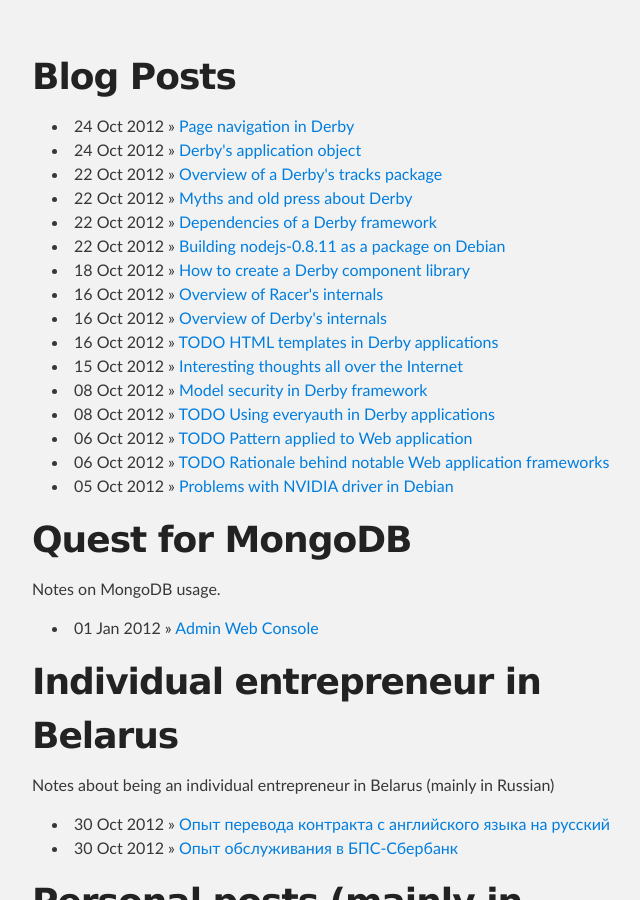
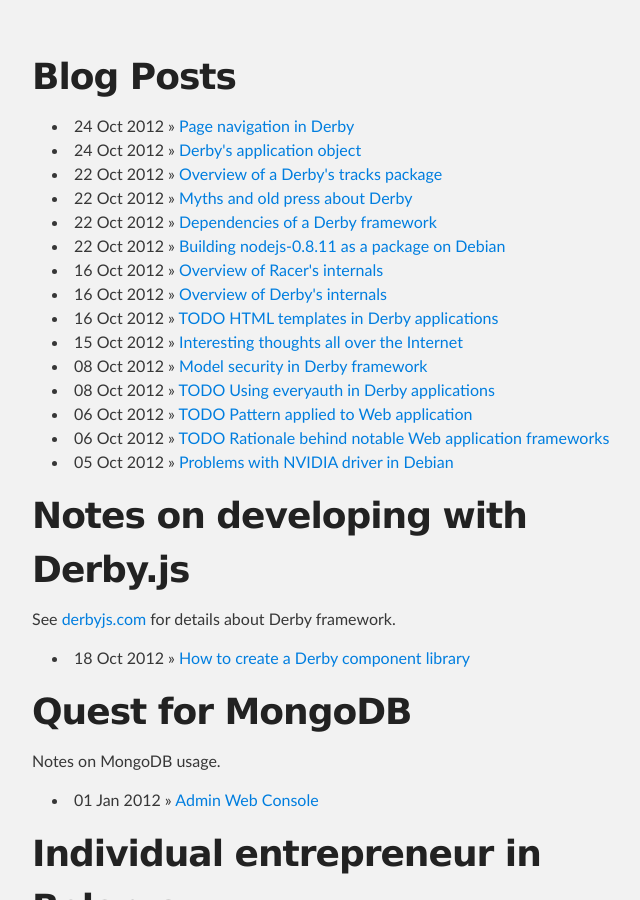
Before and after one commit to irnc/irnc.github.com, a Jekyll site: the page built from index.html, in a window 1280 px wide and 900 px high, scrolled down 210 px. Shown: the whole window, without its empty margins (288-928 px from the left). Built offline with Jekyll 4.4.1, drawn with Linux system fonts in a browser that asks for light colours.

Commit message:
Created new category for Derby.js notes

```diff
--- a/index.html
+++ b/index.html
@@ -14,6 +14,18 @@
         <a href="{{ post.url }}">{{ post.title }}</a>
       </li>
     {% endif %}
+  {% endfor %}
+</ul>
+
+<h1>Notes on developing with Derby.js</h1>
+<p>See <a href="http://derbyjs.com/">derbyjs.com</a> for details about Derby
+  framework.</p>
+<ul class="posts">
+  {% for post in site.categories.derby %}
+    <li>
+      <span>{{ post.date | date_to_string }}</span> &raquo;
+      <a href="{{ post.url }}">{{ post.title }}</a>
+    </li>
   {% endfor %}
 </ul>
 
```
Also changed, not shown: _posts/derby/2012-10-18-derby-component-library.md (renamed from _posts/2012-10-18-derby-component-library.md, +1 -0 lines).
